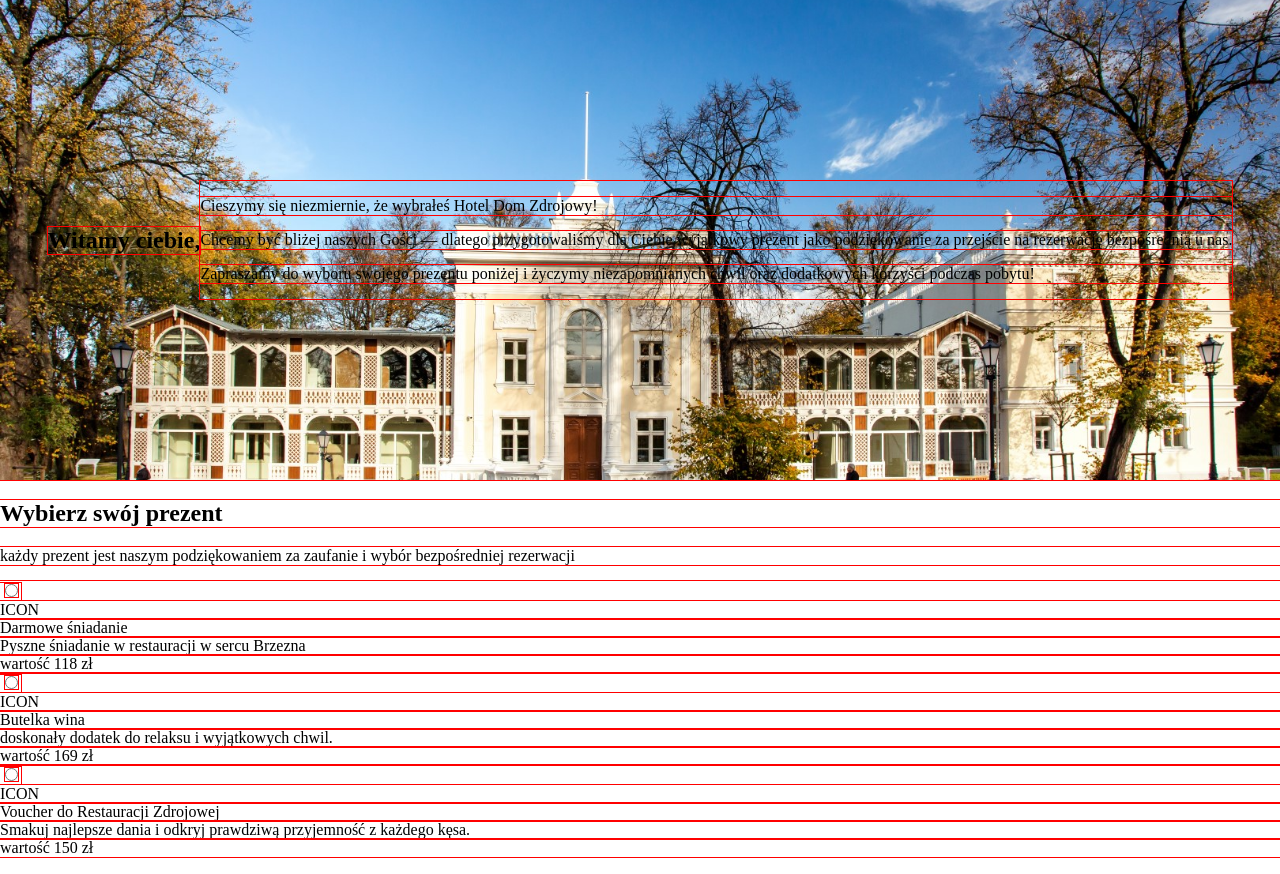
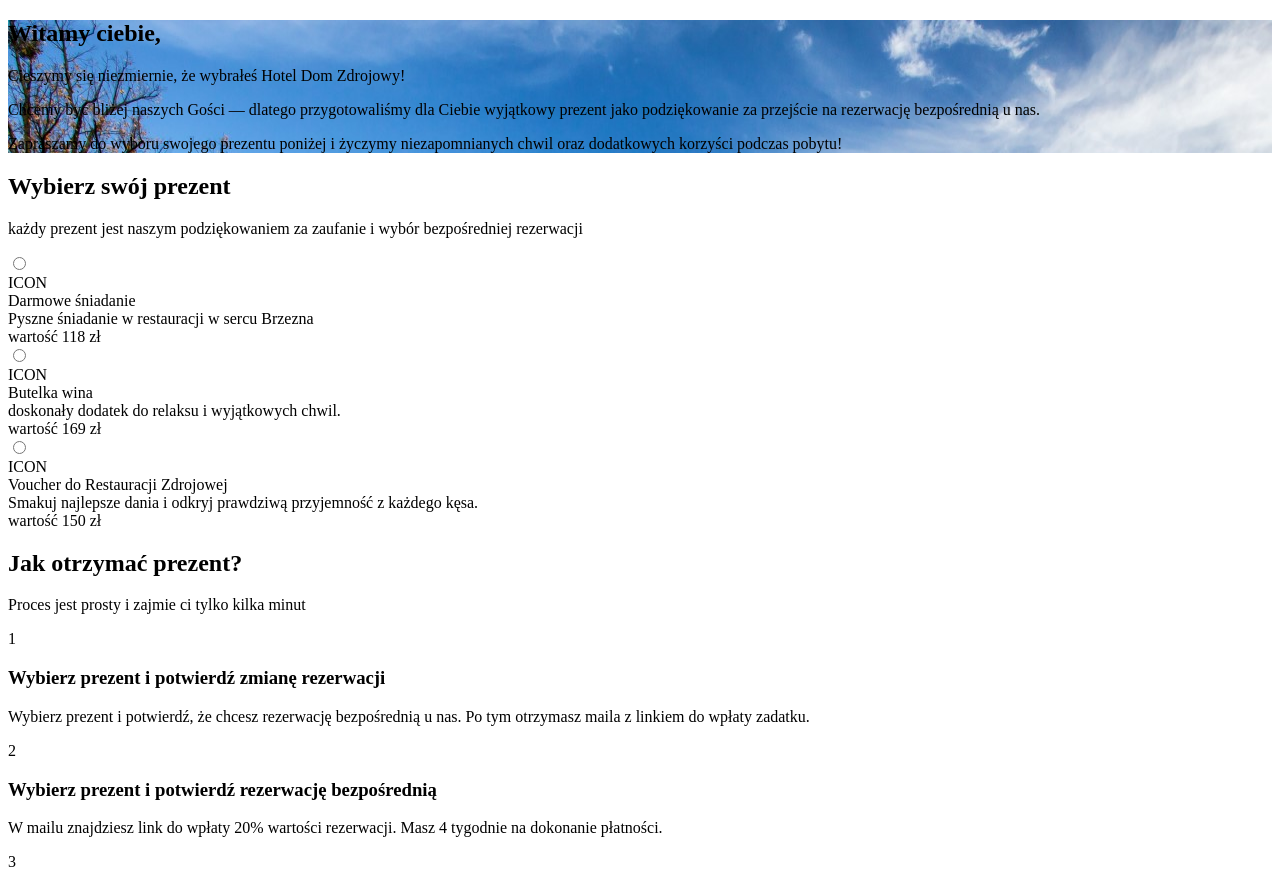
Before and after one commit to SergioAlivero-ww/Closer, a plain HTML site: page index.html in a window 1280 px wide. Shown: the top 874 px of the page. Drawn offline with Linux system fonts and the light colour scheme.

Commit message:
31.08.2025. - na dziś koniec

```diff
--- a/css/landpage.css
+++ b/css/landpage.css
@@ -1,25 +1,5 @@
-html, body {
-  margin: 0;
-  padding: 0;
-}
-body {
-  overflow-x: hidden;
-}
-
-* {
-  outline: 1px solid red !important;
-}
 
 .welcome-section {
- min-height: 60vh;
-  width: 100%;
-
-  background-size: cover;
-  background-position: center;
-  background-repeat: no-repeat;
-  display: flex;
-  align-items: center;
-  justify-content: center;
 
   background-image: url("../assets/dom1.jpg");
 }
```
